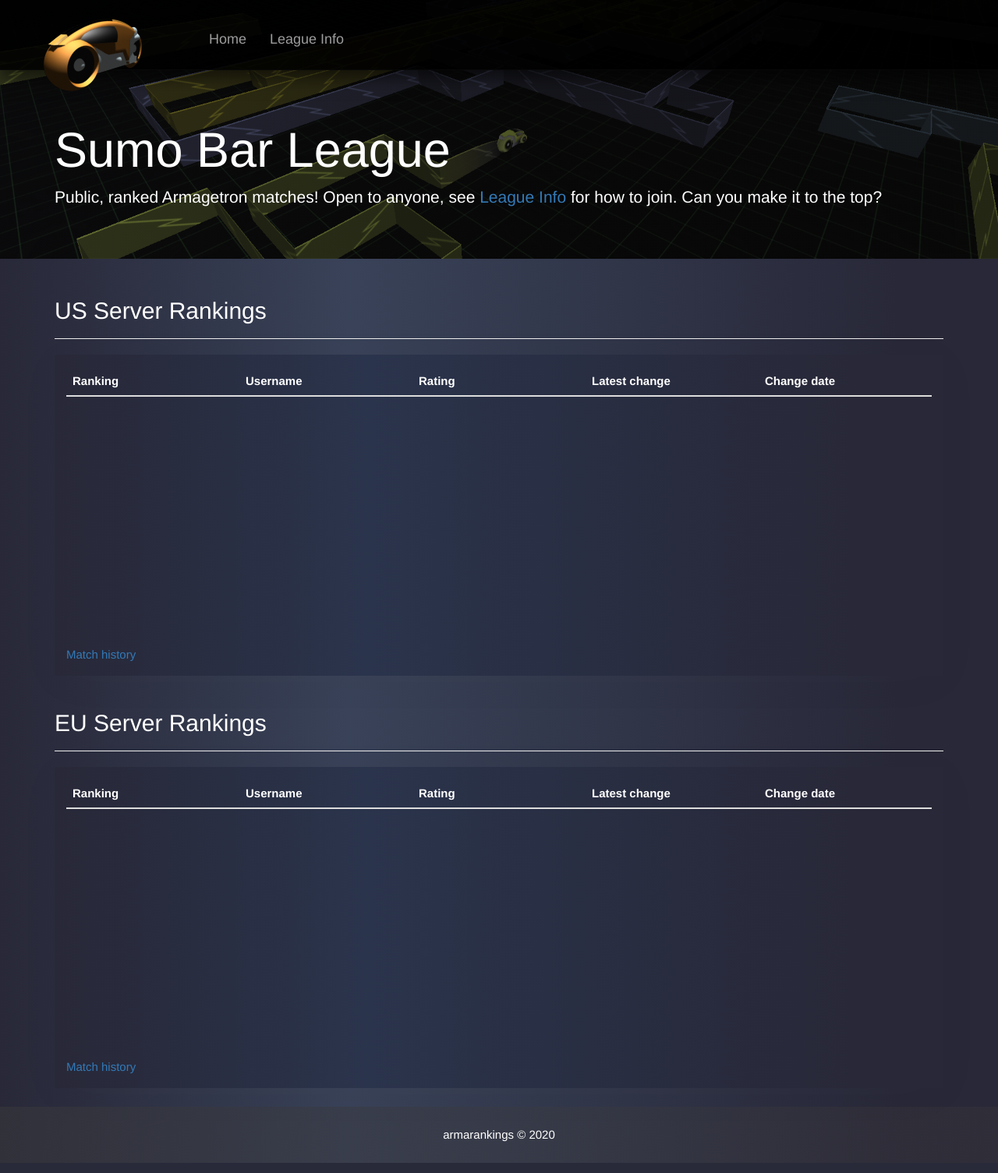
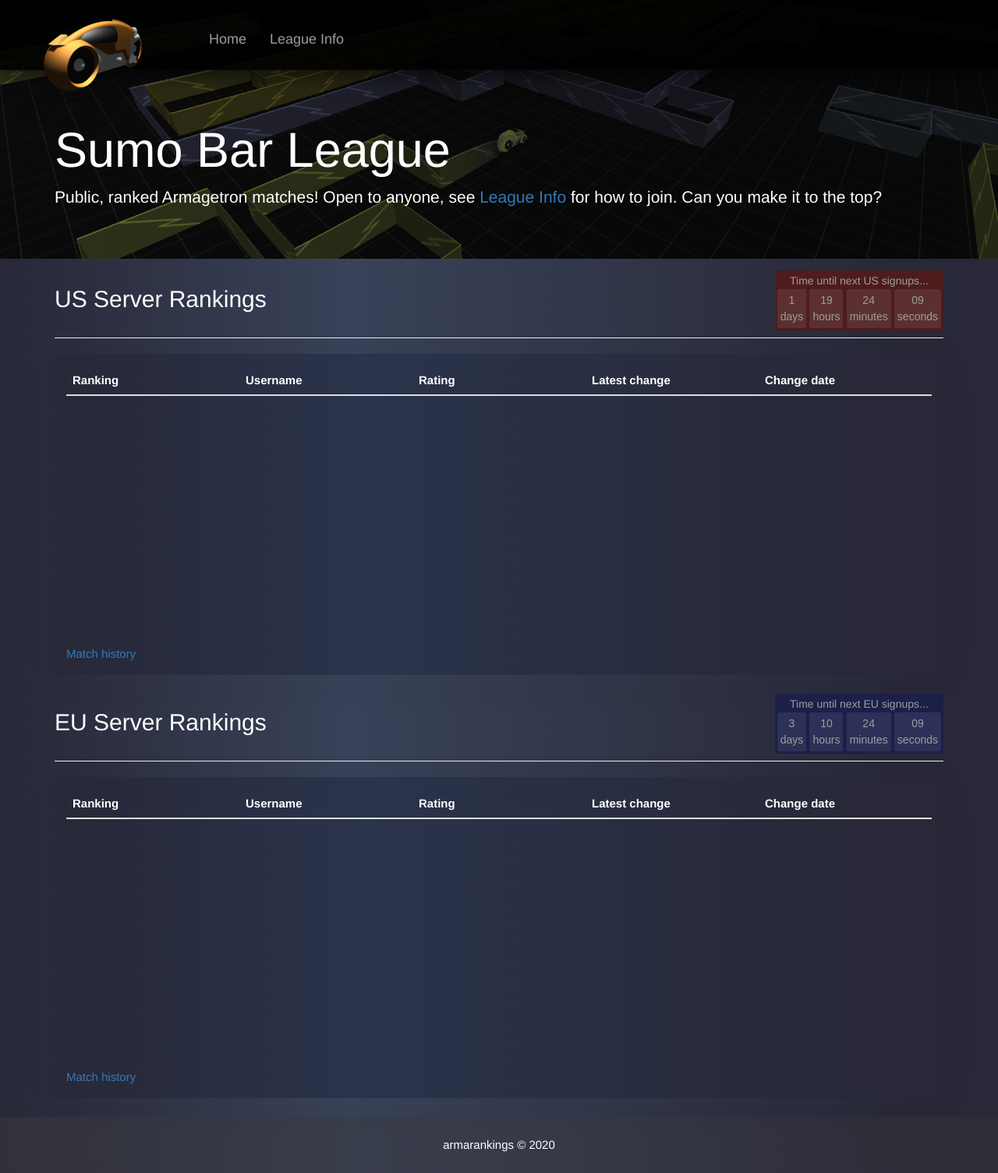
Before and after one commit to raphleu/arma-rankings, a Flask app: page /index in a window 1280 px wide. Shown: the whole page at 78% size. Run offline with Flask 2, Linux system fonts and the light colour scheme; tables that the repository leaves empty hold one stand-in row (values such as "Sample post"); lists and menus that the app fills with data are empty; some libraries are stand-ins or nearby versions.

Commit message:
bunch of things working now

```diff
--- a/app/static/main.js
+++ b/app/static/main.js
@@ -16,3 +16,77 @@
 		});
 	})
 })();
+
+function getTimeRemaining(endtime) {
+	var t = Date.parse(endtime) - Date.parse(new Date());
+	var seconds = Math.floor((t / 1000) % 60);
+	var minutes = Math.floor((t / 1000 / 60) % 60);
+	var hours = Math.floor((t / (1000 * 60 * 60)) % 24);
+	var days = Math.floor(t / (1000 * 60 * 60 * 24));
+	return {
+		'total': t,
+		'days': days,
+		'hours': hours,
+		'minutes': minutes,
+		'seconds': seconds
+	};
+}
+
+function initializeClock(id, endtime) {
+	var clock = document.getElementById(id);
+	var daysSpan = clock.querySelector('.days');
+	var hoursSpan = clock.querySelector('.hours');
+	var minutesSpan = clock.querySelector('.minutes');
+	var secondsSpan = clock.querySelector('.seconds');
+
+	function updateClock() {
+		var t = getTimeRemaining(endtime);
+
+		daysSpan.innerHTML = t.days;
+		hoursSpan.innerHTML = ('0' + t.hours).slice(-2);
+		minutesSpan.innerHTML = ('0' + t.minutes).slice(-2);
+		secondsSpan.innerHTML = ('0' + t.seconds).slice(-2);
+
+		if (t.total <= 0) {
+		clearInterval(timeinterval);
+		}
+	}
+
+	updateClock();
+	var timeinterval = setInterval(updateClock, 1000);
+}
+
+function getNextOccuranceOfUTCDayAndHour(day, hour) {
+    d = new Date();
+    d.setUTCDate(d.getUTCDate() + (7 + day - d.getUTCDay()) % 7)
+    d.setUTCHours(hour, 0, 0, 0);
+    if (d < new Date()) {
+        d.setUTCDate(d.getUTCDate() + 7);
+    }
+    return d;
+}
+
+var next_tuesday_eu_session = getNextOccuranceOfUTCDayAndHour(2, 18);
+var next_saturday_eu_session = getNextOccuranceOfUTCDayAndHour(6, 14);
+var next_eu_session;
+
+if (next_tuesday_eu_session > next_saturday_eu_session) {
+	next_eu_session = next_saturday_eu_session
+}
+else {
+	next_eu_session = next_tuesday_eu_session
+}
+
+var next_thursday_us_session = getNextOccuranceOfUTCDayAndHour(4, 23);
+var next_saturday_us_session = getNextOccuranceOfUTCDayAndHour(6, 20);
+var next_us_session;
+
+if (next_thursday_us_session > next_saturday_us_session) {
+	next_us_session = next_saturday_us_session
+}
+else {
+	next_us_session = next_thursday_us_session
+}
+
+initializeClock('EU_clock', next_eu_session);
+initializeClock('US_clock', next_us_session)
--- a/app/static/styles.css
+++ b/app/static/styles.css
@@ -70,6 +70,8 @@ body {
     width: 20%;
     float: left;
     border-top: 1px solid #3b4452;
+    white-space: nowrap;
+    overflow: hidden;
 }
 
 .label-day-game:first-child {
@@ -86,6 +88,8 @@ body {
     background-position: center;
     background-repeat: no-repeat;
     background-size: cover;
+    border-radius: 3px;
+    margin-bottom: 1em;
 }
 
 .main-page-jumbotron-container {
@@ -158,15 +162,6 @@ body {
         overflow-x: auto;
         min-width: 550px;
         width: 100%;
-    }
-
-    .header-fixed > tbody > tr > td:not(.username),
-    .header-fixed > thead > tr > th:not(.username) {
-        width: 20%;
-    }
-    .header-fixed > tbody > tr > td.username,
-    .header-fixed > thead > tr > th.username {
-        width: 40%;
     }
 }
 
@@ -339,3 +334,65 @@ body {
 #match-scores .table {
     margin-bottom: 0px;
 }
+
+.clock{
+    font-family: sans-serif;
+    color: #fff;
+    display: inline-block;
+    font-weight: 100;
+    text-align: center;
+}
+
+.clock > div{
+    padding: 4px;
+    display: inline-block;
+    font-size: 14px;
+    color: #9d9d9d;
+    text-align: center;
+}
+
+.clock div > span{
+    display: inline-block;
+    font-size: 14px;
+    color: #9d9d9d;
+    text-align: center;
+}
+
+#EU_clock > div{
+    background: #2D3057;
+    border-radius: 3px;
+    text-align: center;
+}
+
+#US_clock > div{
+    background: #5C3030;
+    border-radius: 3px;
+    text-align: center;
+}
+
+.clocks_container{
+    text-align: center;
+    color: #9d9d9d;
+}
+
+.EU_clock_container{
+    display: inline-block;
+    float: right;
+    background: #1C2048;
+    border-radius: 3px;
+    padding: 3px;
+}
+
+.US_clock_container{
+    display: inline-block;
+    float: right;
+    background: #4E1C1C;
+    border-radius: 3px;
+    padding: 3px;
+}
+
+.clock_title{
+    font-size: 14px;
+    text-align: center;
+    color: #9d9d9d;
+}
--- a/app/templates/ranking-table.html
+++ b/app/templates/ranking-table.html
@@ -4,7 +4,29 @@
       <div class="page-header mt-0">
         <div class="row">
           <div class="col-xs-12">
-            <h2>{{ match_type.header }} Server Rankings</h2>
+            <h2 style="display: inline-block;">{{ match_type.header }} Server Rankings</h2>
+            <div class="{{ match_type.header }}_clock_container">
+              <div class="clock_title">Time until next {{ match_type.header }} signups...</div>
+                <div id="{{ match_type.header }}_clock" class="clock">
+                  <div>
+                    <span class="days"></span>
+                    <div class="smalltext">days</div>
+                  </div>
+                  <div>
+                    <span class="hours"></span>
+                    <div class="smalltext">hours</div>
+                  </div>
+                  <div>
+                    <span class="minutes"></span>
+                    <div class="smalltext">minutes</div>
+                  </div>
+                  <div>
+                    <span class="seconds"></span>
+                    <div class="smalltext">seconds</div>
+                  </div>
+                </div>
+              </div>
+            </div>
           </div>
         </div>
       </div>
```
